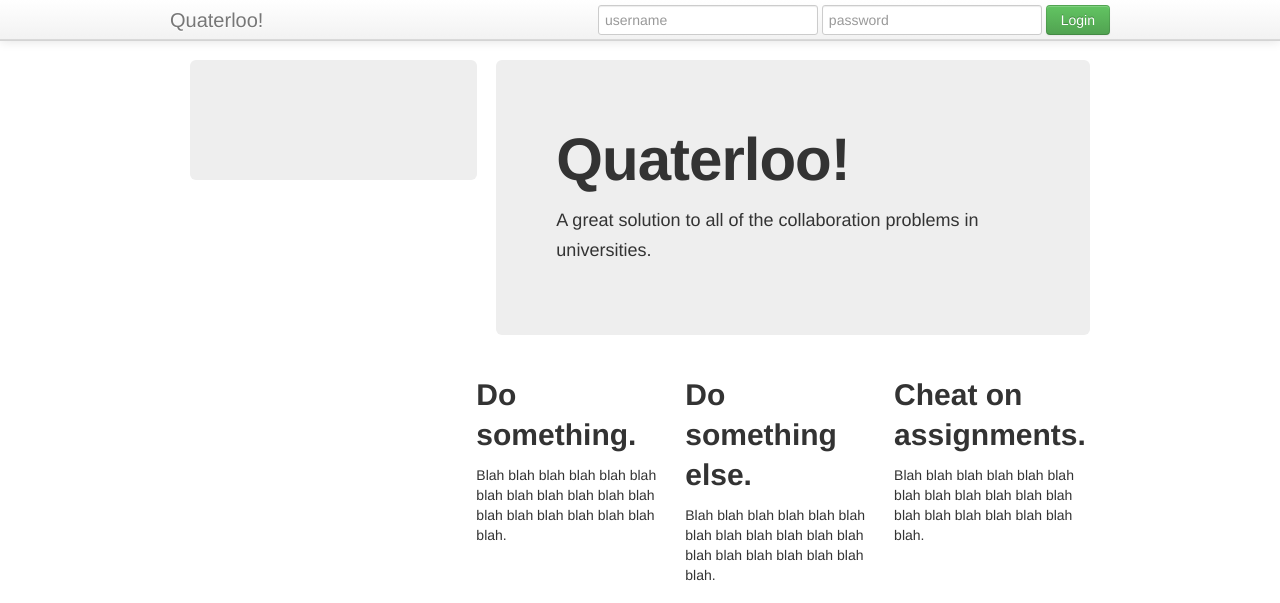
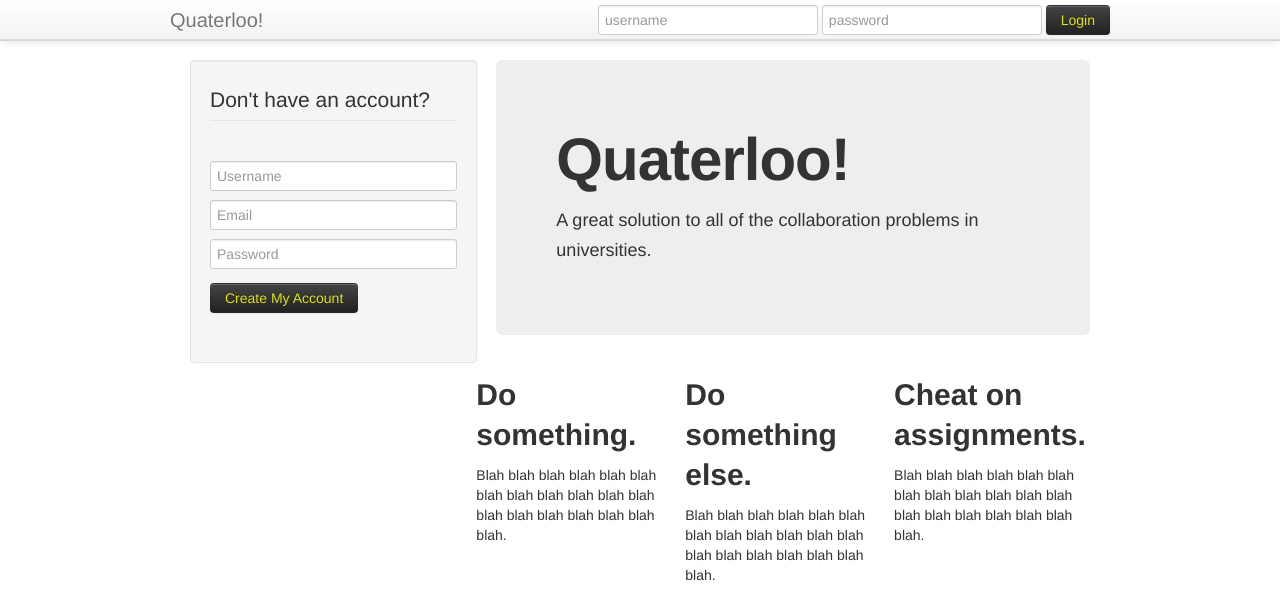
Before and after one commit to irvanjitsingh/uwcollab, a Django app: template uwcollab/templates/login.html in a window 1280 px wide. Shown: the top 603 px of the page. Run offline with Django 3.2, Linux system fonts and the light colour scheme; the template is opened without the code that fills it, so the values that code supplies are empty; some libraries are stand-ins or nearby versions.

Commit message:
fuck i need sleep

```diff
--- a/uwcollab/templates/home.html
+++ b/uwcollab/templates/home.html
@@ -8,10 +8,10 @@
 {% block content %}
 <div>
 	<ul class="well">
-		<form>
+		<form action="" method="post">{% csrf_token %}
 			<input class="input-block-level" type="text" name="title" placeholder="Title(keep this short...)">
 			<textarea class="input-block-level" rows="3" name="content" placeholder="Description of your problem...."></textarea>
-			<button class="btn btn-inverse" type="submit" style="color:#DCE419;">Submit</button>
+			<input class="btn btn-inverse" type="submit" style="color:#DCE419;"/>
 		</form>
 	</ul>
 </div>
--- a/uwcollab/templates/login.html
+++ b/uwcollab/templates/login.html
@@ -5,7 +5,7 @@
     <form class="navbar-form pull-right" method="POST" action="{% url login %}"> {% csrf_token %}
       <input type='text' name='username' placeholder='username'/>
       <input type='password' name='password' placeholder='password'/>
-      <input class='btn btn-success' type='submit' value='Login'/ >
+      <input class='btn btn-inverse' type='submit' value='Login' style="color:#DCE419;" />
     </form>
 </div>
 {% endblock %}
@@ -14,9 +14,35 @@
 <div class="container-fluid">
   <div class="row-fluid">
     <div class="span4">
-      <div class="hero-unit">
+      <div class="well">
       <!--Sidebar content-->
+        <form class="form-vertical" id="registerHere" method='post' action='/register/'>{% csrf_token %}
+        <fieldset>
 
+        <legend>Don't have an account?</legend>
+
+        <div class="control-group">
+        <div class="controls">
+        <input type="text" class="input-block-level" id="user_name" name="username" rel="popover" data-content="Enter your first and last name." data-original-title="Full Name" placeholder="Username">
+
+
+        <div class="control-group">
+        <div class="controls">
+        <input type="text" class="input-block-level" id="user_email" name="email" rel="popover" data-content="What’s your email address?" data-original-title="Email" placeholder="Email">
+
+        <div class="control-group">
+        <div class="controls">
+        <input type="password" class="input-block-level" id="user_password" name="password" rel="popover" data-content="What’s your email address?" data-original-title="Password" placeholder="Password">
+
+        <div class="control-group">
+        <label class="control-label"></label>
+        <div class="controls">
+        <button type="submit" class="btn btn-inverse" style="color:#DCE419;">Create My Account</button>
+        </div>
+        </div>
+
+        </fieldset>
+        </form>
       </div>
 
 
--- a/uwcollab/uwcollab/settings.py
+++ b/uwcollab/uwcollab/settings.py
@@ -132,7 +132,7 @@ INSTALLED_APPS = (
     'posts',
     'auth',
     'django_socketio',
-    # 'chat',
+    'chat',
 
 )
 
--- a/uwcollab/uwcollab/urls.py
+++ b/uwcollab/uwcollab/urls.py
@@ -4,7 +4,7 @@ from django.contrib.staticfiles.urls import staticfiles_urlpatterns
 
 # Uncomment the next two lines to enable the admin:
 from django.contrib import admin
-from auth.views import LandingView, logout
+from auth.views import LandingView, logout, RegistrationView
 from posts.views import HomeView, PostView
 import settings
 
@@ -24,8 +24,10 @@ urlpatterns = patterns('',
     url(r'^$', LandingView.as_view(), name='login'),
     url(r'^logout/?$', logout, name='logout'),
     url(r'^home/?$', HomeView.as_view(), name='home'),
+    url(r'^register/?$', RegistrationView.as_view(), name='register'),
     url("", include('django_socketio.urls')),
-    #url("", include("chat.urls")),
+    url("", include("chat.urls")),
+
 
     #post urls
     url(r'^posts/(?P<post_id>\d+)/?$', PostView.as_view(), name='post_view')
```
Also changed, not shown: uwcollab/auth/forms.py (added, +57 -0 lines), uwcollab/auth/views.py (+24 -0 lines), uwcollab/uwcollab/uwcollab.db, 2 other files.
